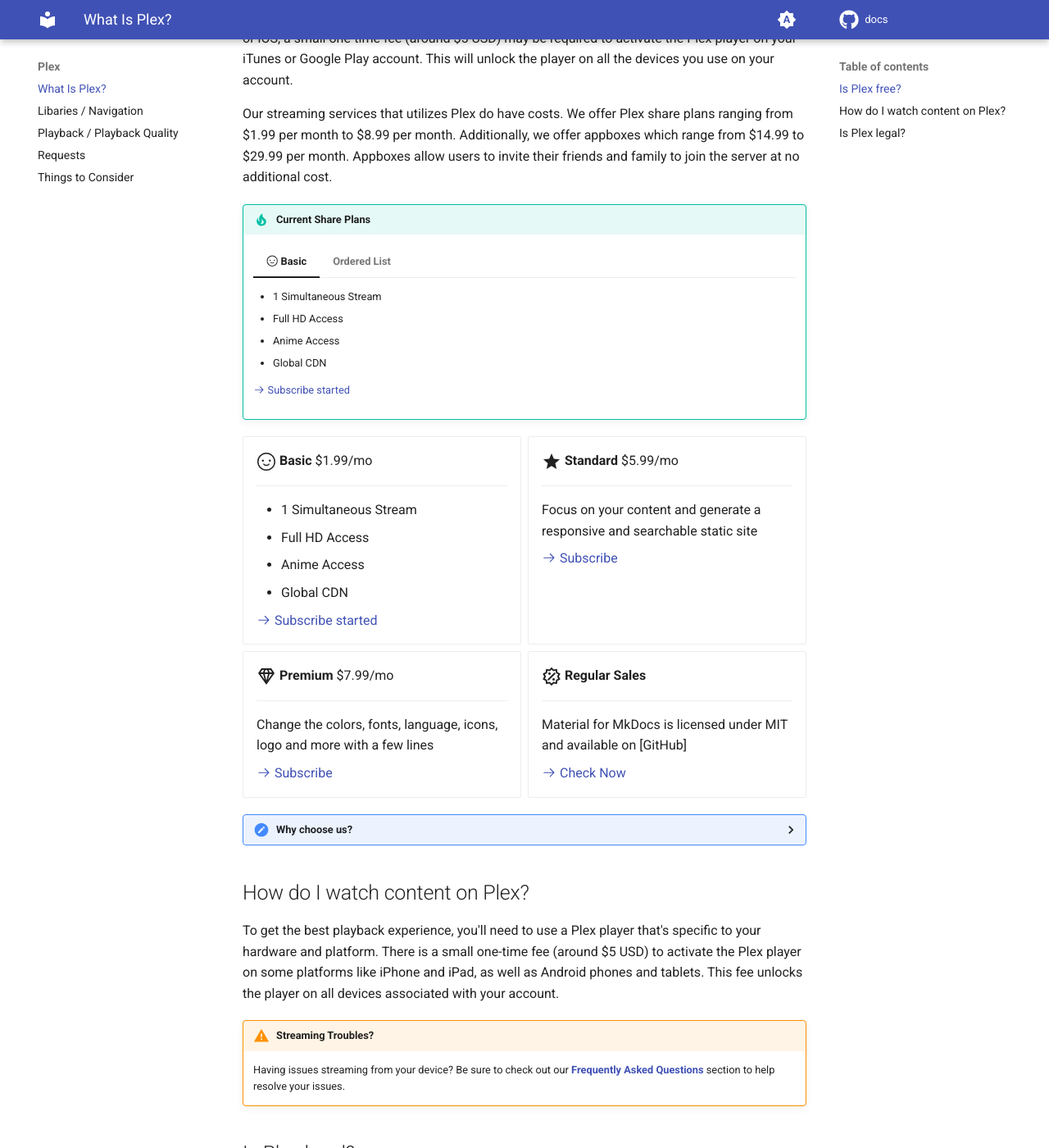
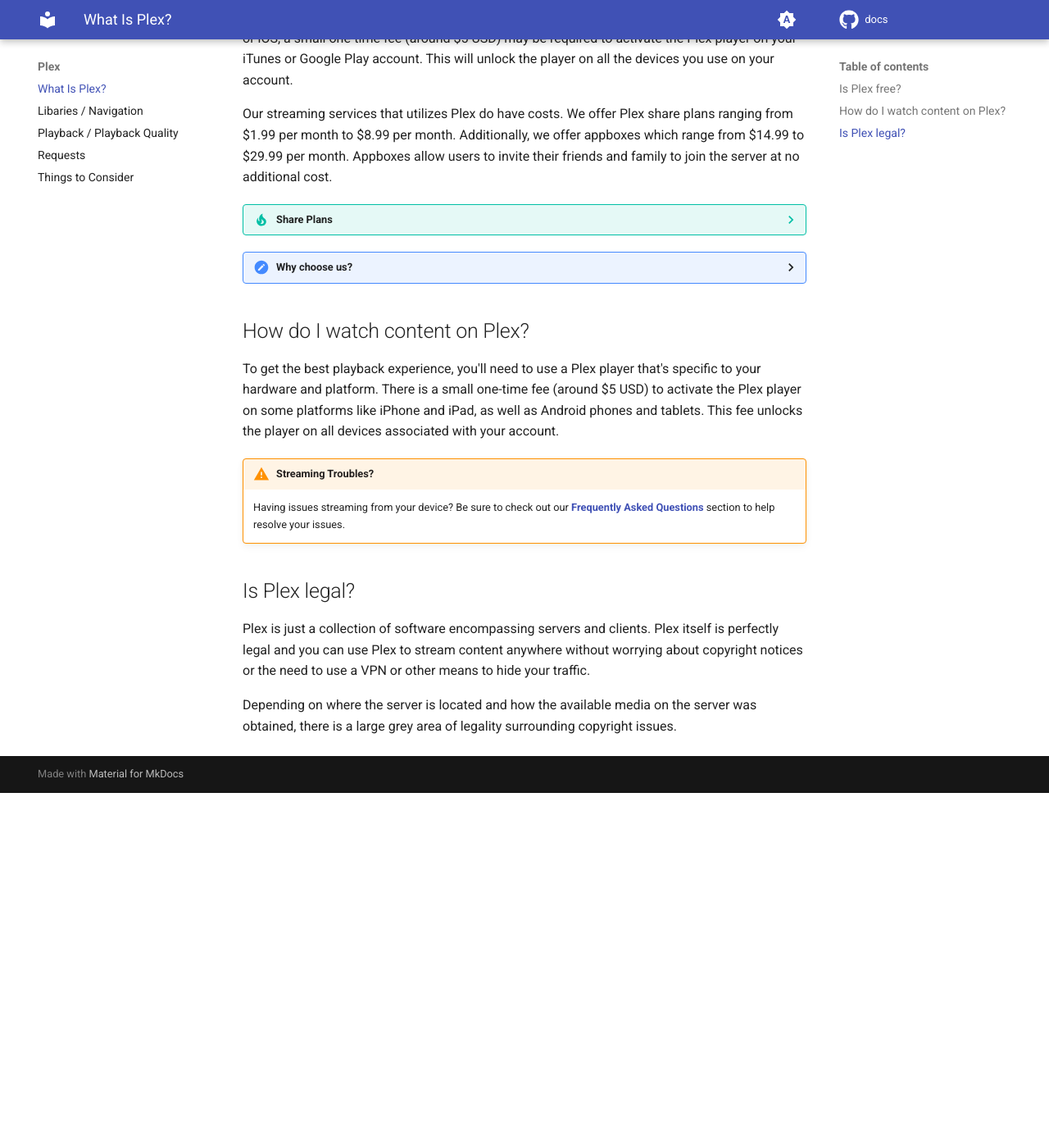
Before and after one commit to neomedia6989/docs-2, an MkDocs documentation site: the page built from docs/plex/what-is-plex.md, in a window 1280 px wide and 1400 px high, scrolled down 453 px. Shown: the whole window at 82% size. Built offline with MkDocs 1.6.1 and Material for MkDocs 9.7.7, drawn with Linux system fonts in a browser that asks for light colours; comment, search, counter and statistics services are not loaded; after the commit the page ends 1420 px from its top, so only the background shows below that.

Commit message:
Update what-is-plex.md

````diff
--- a/docs/plex/what-is-plex.md
+++ b/docs/plex/what-is-plex.md
@@ -7,64 +7,44 @@
 
 Our streaming services that utilizes Plex do have costs. We offer Plex share plans ranging from $1.99 per month to $8.99 per month. Additionally, we offer appboxes which range from $14.99 to $29.99 per month. Appboxes allow users to invite their friends and family to join the server at no additional cost.
 
-!!! tip "Current Share Plans"
+??? tip "Share Plans"
 
     === ":octicons-smiley-24: Basic"
 
         - 1 Simultaneous Stream
         - Full HD Access
         - Anime Access
-        - Global CDN
+        - Curated Collections
+        - Global CDN w/ Georouting
 
-        [:octicons-arrow-right-24: Subscribe started](https://blackbeard.media/subscribe "$1.99/mo")
+        [:octicons-arrow-right-24: Subscribe](https://blackbeard.media/subscribe "$1.99/mo")
 
-    === "Ordered List"
+    === ":material-star: Standard"
 
-        ``` markdown
-        1. Sed sagittis eleifend rutrum
-        2. Donec vitae suscipit est
-        3. Nulla tempor lobortis orci
-        ```
+        - 3 Simultaneous Stream
+        - Full HD Access
+        - Anime Access
+        - MasterClass Access
+        - Curated Collections
+        - Global CDN w/ Georouting
+        - Audiobookshelf / Kavita Access
 
+        [:octicons-arrow-right-24: Subscribe](https://blackbeard.media/subscribe "$5.99/mo")
 
-<div class="grid cards" markdown>
+    === ":material-diamond-stone: Premium"
 
--   :octicons-smiley-24:{ .lg .middle } __Basic__ $1.99/mo
+        - 4 Simultaneous Stream
+        - Full HD Access
+        - 4K Access
+        - Anime Access
+        - MasterClass Access
+        - Curated Collections
+        - Advanced Overlays *(4K libraries only)*
+        - Global CDN w/ Georouting
+        - Audiobookshelf / Kavita Access
 
-    ---
+        [:octicons-arrow-right-24: Subscribe](https://blackbeard.media/subscribe "$7.99/mo")
 
-    - 1 Simultaneous Stream
-    - Full HD Access
-    - Anime Access
-    - Global CDN
-
-    [:octicons-arrow-right-24: Subscribe started](https://blackbeard.media/subscribe)
-
--   :material-star:{ .lg .middle } __Standard__ $5.99/mo
-
-    ---
-
-    Focus on your content and generate a responsive and searchable static site
-
-    [:octicons-arrow-right-24: Subscribe](https://blackbeard.media/subscribe)
-
--   :material-diamond-stone:{ .lg .middle } __Premium__ $7.99/mo
-
-    ---
-
-    Change the colors, fonts, language, icons, logo and more with a few lines
-
-    [:octicons-arrow-right-24: Subscribe](https://blackbeard.media/subscribe)
-
--   :material-sale-outline:{ .lg .middle } __Regular Sales__
-
-    ---
-
-    Material for MkDocs is licensed under MIT and available on [GitHub]
-
-    [:octicons-arrow-right-24: Check Now](https://blackbeard.media/subscribe)
-
-</div>
 
  <details>
   <summary>Why choose us?</summary>
````
